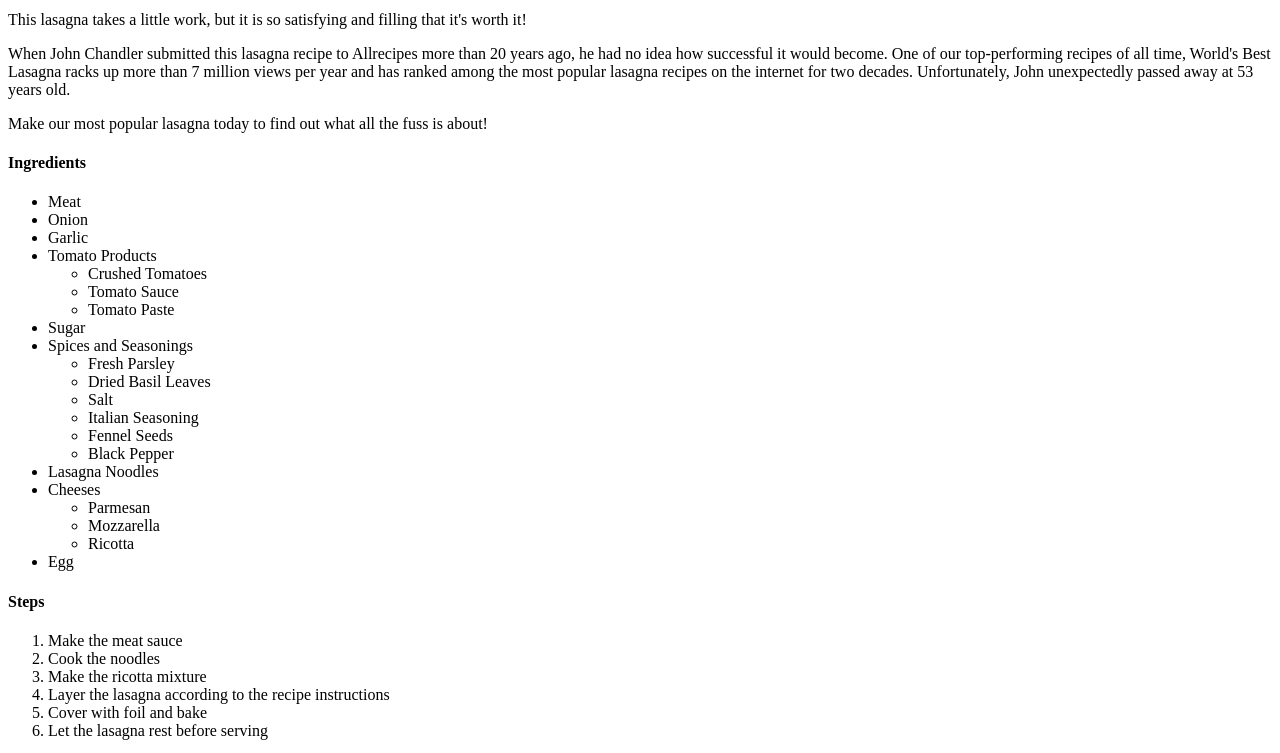
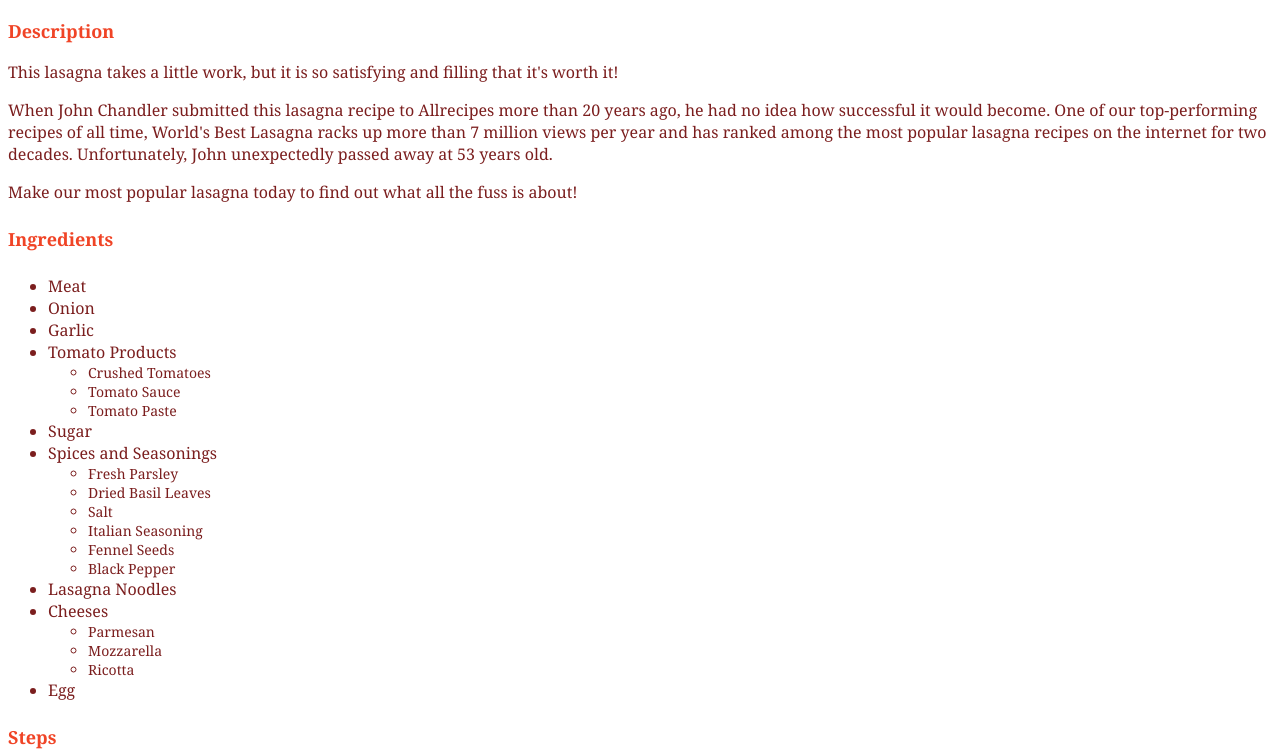
Before and after one commit to cborch31/odin-recipes, a plain HTML site: page recipes/lasagna.html in a window 1280 px wide. Shown: the part 395-1148 px from the top of the page. Drawn offline with Linux system fonts and the light colour scheme.

Commit message:
start main + lasagna styling

```diff
--- a/recipes/lasagna.html
+++ b/recipes/lasagna.html
@@ -4,24 +4,25 @@
     <head>
         <meta charset="utf-8">
         <title>Lasagna</title>
+        <link rel="stylesheet" href="../style.css">
     </head>
 
     <body>
-        <h1>Lasagna</h1>
+        <h1 class="lasagna header">Lasagna</h1>
         <img src="../images/Lasagna-Recipe.png" width=350 alt="a delicious slice of lasagna">
 
-        <h3>Description</h3>
+        <h3 class="header description">Description</h3>
         <p>This lasagna takes a little work, but it is so satisfying and filling that it's worth it!</p>
         <p>When John Chandler submitted this lasagna recipe to Allrecipes more than 20 years ago, he had no idea how successful it would become. One of our top-performing recipes of all time, World's Best Lasagna racks up more than 7 million views per year and has ranked among the most popular lasagna recipes on the internet for two decades. Unfortunately, John unexpectedly passed away at 53 years old. </p>
         <p>Make our most popular lasagna today to find out what all the fuss is about!</p>
 
-        <h4>Ingredients</h4>
-        <ul>
+        <h4 class="lasagna ingredients header">Ingredients</h4>
+        <ul class="lasagna-ingred list">
             <li>Meat</li>
             <li>Onion</li>
             <li>Garlic</li>
             <li>Tomato Products
-                <ul>
+                <ul class="sublist">
                     <li>Crushed Tomatoes</li>
                     <li>Tomato Sauce</li>
                     <li>Tomato Paste</li>
@@ -29,7 +30,7 @@
             </li>
             <li>Sugar</li>
             <li>Spices and Seasonings
-                <ul>
+                <ul class="sublist">
                     <li>Fresh Parsley</li>
                     <li>Dried Basil Leaves</li>
                     <li>Salt</li>
@@ -40,7 +41,7 @@
             </li>
             <li>Lasagna Noodles</li>
             <li>Cheeses
-                <ul>
+                <ul class="sublist">
                     <li>Parmesan</li>
                     <li>Mozzarella</li>
                     <li>Ricotta</li>
@@ -49,8 +50,8 @@
             <li>Egg</li>
         </ul>
 
-        <h4>Steps</h4>
-        <ol>
+        <h4 class="lasagna steps header">Steps</h4>
+        <ol class="lasagna-steps list">
             <li>Make the meat sauce</li>
             <li>Cook the noodles</li>
             <li>Make the ricotta mixture</li>
@@ -60,5 +61,6 @@
         </ol>
 
         <p><a href="../index.html">Back to Main</a></p>
+
     </body>
 </html>
--- /dev/null
+++ b/style.css
@@ -0,0 +1,55 @@
+.header {
+    font-family:Georgia, 'Times New Roman', Times, serif;
+    font-size: 48px;
+    text-align: center;
+    color: rgb(240, 68, 38);
+}
+
+/* I think this is a css comment. Above is the main page styling */
+/* Below is lasagna page styling */
+
+.list {
+    font-family: Georgia, 'Times New Roman', Times, serif;
+    font-size: 24px;
+    text-align: left;
+    color: rgb(123, 30, 30);
+}
+
+.lasagna.header {
+    text-align: left;
+    background-color: yellow;
+}
+
+.description {
+    text-align: left;
+    font-size: 18px;
+}
+
+.lasagna.ingredients {
+    font-size: 18px;
+    background-color: white;
+}
+
+.lasagna.steps {
+    font-size: 18px;
+    background-color: white;
+}
+
+.lasagna-ingred {
+    font-size: 16px;
+}
+
+.sublist {
+    font-size: 14px;
+}
+
+.lasagna-steps {
+    font-size: 16px;
+}
+
+p {
+    color: rgb(123, 30, 30);
+    font-family: Georgia, 'Times New Roman', Times, serif;
+}
+
+/* below is cheddar straw styling */
```
Also changed, not shown: index.html (+5 -4 lines).
